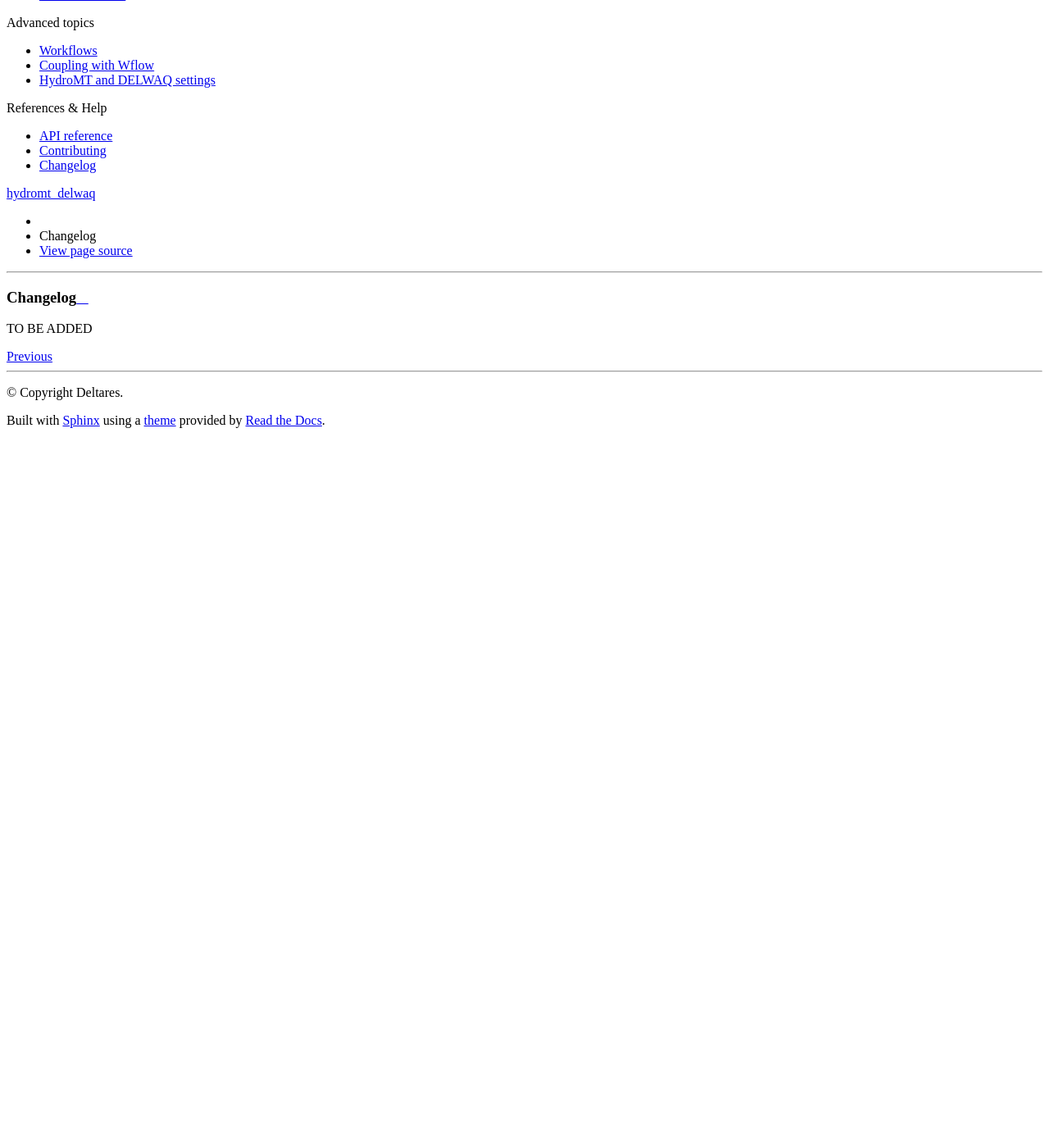
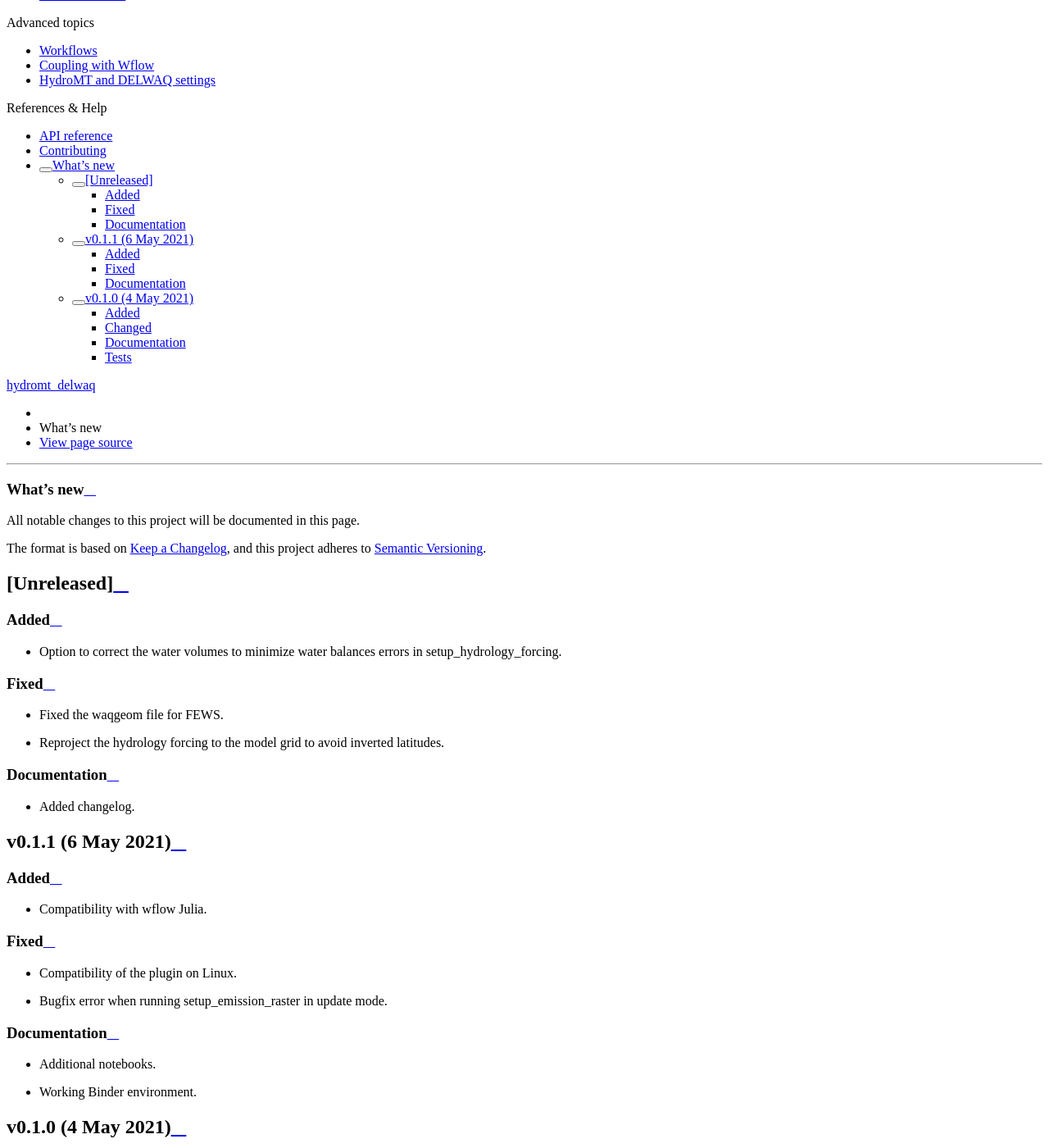
Before and after one commit to Deltares/hydromt_delwaq, a Sphinx documentation site: the page built from docs/changelog.rst, in a window 1280 px wide and 1400 px high, scrolled down 270 px. Shown: the whole window at 82% size. Built offline with Sphinx 7.4.7 and the Read the Docs theme 2.0.0, drawn with Linux system fonts in a browser that asks for light colours; pages that are not in the unit, such as notebooks, are missing from menus; before the commit the page ends 900 px from its top, so only the background shows below that; some of the changed text lies outside the part shown.

Commit message:
Added changelog

```diff
--- a/docs/changelog.rst
+++ b/docs/changelog.rst
@@ -1,4 +1,75 @@
-Changelog
-=========
+What's new
+==========
+All notable changes to this project will be documented in this page.
 
-TO BE ADDED
+The format is based on `Keep a Changelog`_, and this project adheres to
+`Semantic Versioning`_.
+
+[Unreleased]
+------------
+
+Added
+^^^^^
+
+- Option to correct the water volumes to minimize water balances errors in setup_hydrology_forcing.
+
+Fixed
+^^^^^
+
+- Fixed the waqgeom file for FEWS.
+- Reproject the hydrology forcing to the model grid to avoid inverted latitudes.
+
+Documentation
+^^^^^^^^^^^^^
+
+- Added changelog.
+
+v0.1.1 (6 May 2021)
+-------------------
+
+Added
+^^^^^
+
+- Compatibility with wflow Julia.
+
+Fixed
+^^^^^
+
+- Compatibility of the plugin on Linux.
+- Bugfix error when running setup_emission_raster in update mode.
+
+Documentation
+^^^^^^^^^^^^^
+
+- Additional notebooks.
+- Working Binder environment.
+
+v0.1.0 (4 May 2021)
+----------------------
+Initial open source release of hydroMT delwaq plugin, also published on pypi. Noticeable changes are listed below.
+
+Added
+^^^^^
+
+- Plugin working in update mode.
+
+Changed
+^^^^^^^
+
+- Consistent setup fonctions arguments for data sources ('_fn').
+- Moving segments creation in a new segments.py workflow.
+
+Documentation
+^^^^^^^^^^^^^
+
+- Initial version of the documentation on github-pages.
+- **Latest** and **stable** version of the documentation.
+- Add examples notebooks for the documentation.
+
+Tests
+^^^^^
+
+- Initial tests for delwaq EM and WQ.
+
+.. _Keep a Changelog: https://keepachangelog.com/en/1.0.0/
+.. _Semantic Versioning: https://semver.org/spec/v2.0.0.html
```
